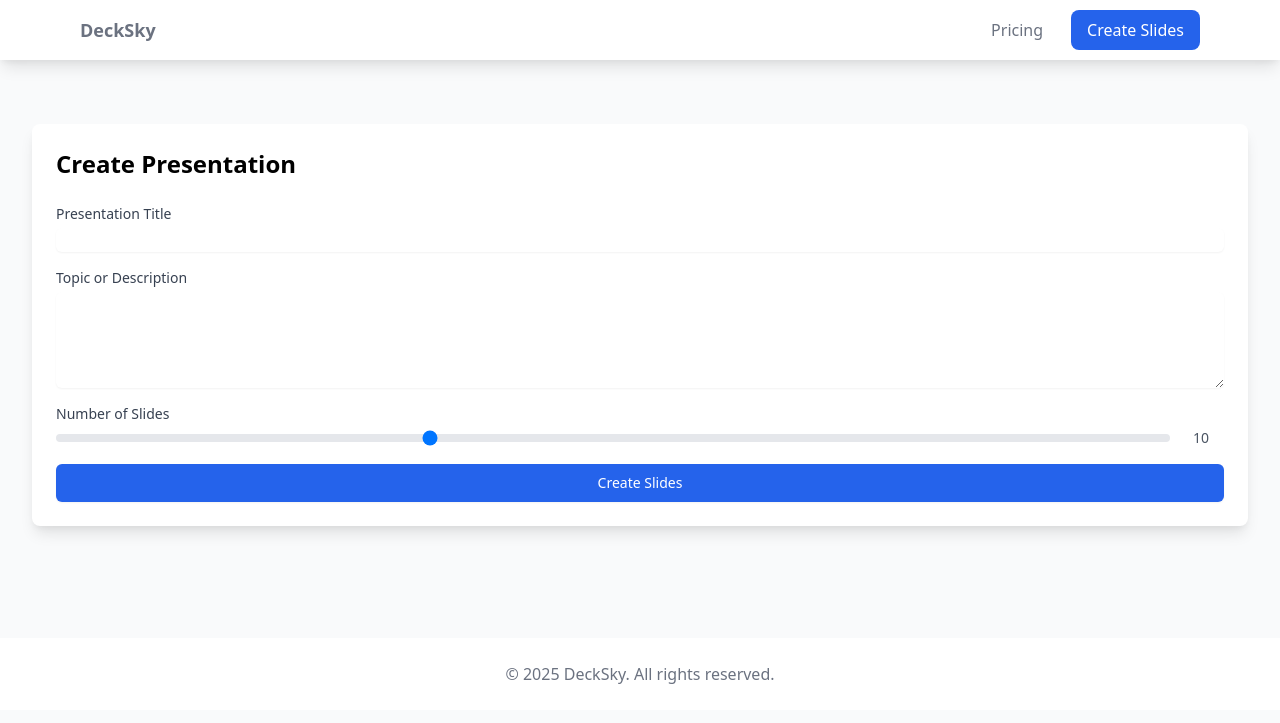
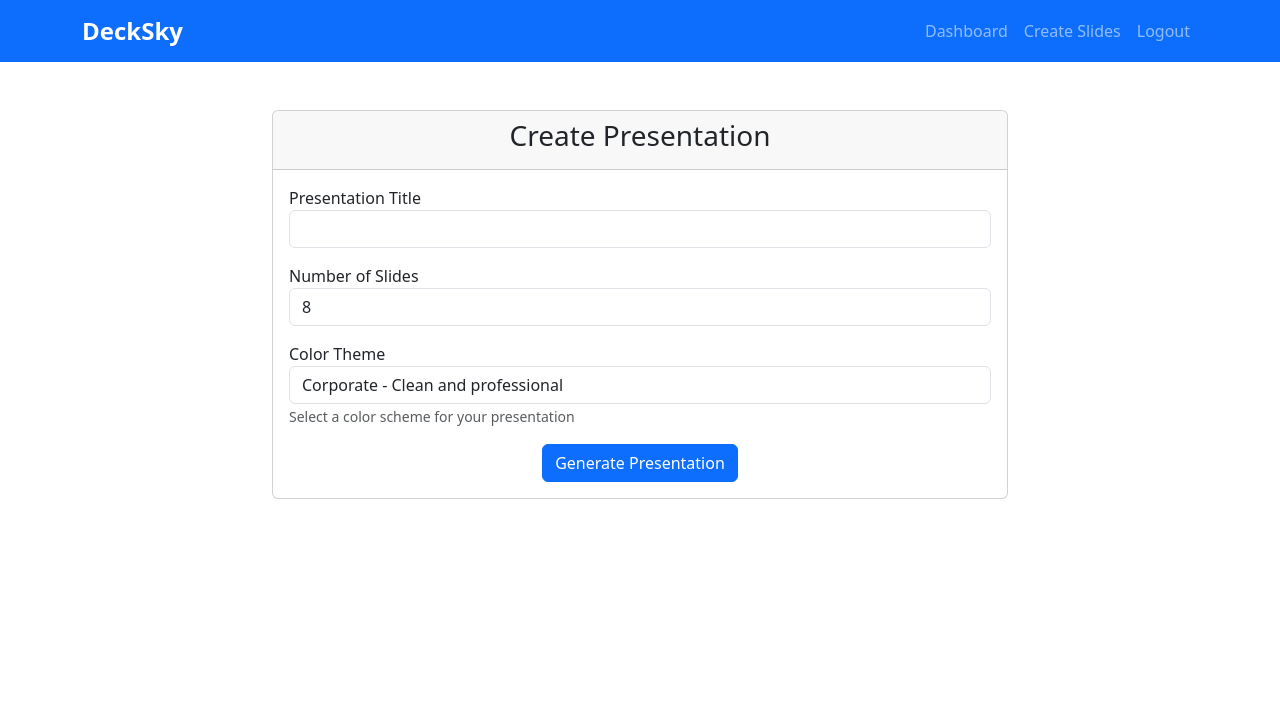
Before and after one commit to techanyday/desksky, a Flask app: page /create-slides in a window 1280 px wide. Shown: the top 723 px of the page. Run offline with Flask 2, Linux system fonts and the light colour scheme; a user stored in the database is signed in.

Commit message:
feat: Add theme selection UI
- Add theme dropdown to create slides form
- Create live theme preview functionality
- Switch from Tailwind to Bootstrap for better styling
- Update form submission to include theme selection
- Add smooth transitions for theme preview updates

```diff
--- a/templates/base.html
+++ b/templates/base.html
@@ -3,40 +3,74 @@
 <head>
     <meta charset="UTF-8">
     <meta name="viewport" content="width=device-width, initial-scale=1.0">
-    <title>DeckSky - AI Slides Generator</title>
-    <link href="https://cdn.jsdelivr.net/npm/tailwindcss@2.2.19/dist/tailwind.min.css" rel="stylesheet">
+    <title>DeckSky - Professional Presentations</title>
+
+    <!-- Bootstrap CSS -->
+    <link href="https://cdn.jsdelivr.net/npm/bootstrap@5.3.0/dist/css/bootstrap.min.css" rel="stylesheet">
+
+    <!-- Custom CSS -->
+    <style>
+        .navbar-brand {
+            font-size: 1.5rem;
+            font-weight: bold;
+        }
+        .theme-preview {
+            transition: all 0.3s ease;
+        }
+        .preview-box {
+            border-radius: 4px;
+            transition: all 0.3s ease;
+        }
+    </style>
 </head>
-<body class="bg-gray-50">
-    <nav class="bg-white shadow-lg">
-        <div class="max-w-6xl mx-auto px-4">
-            <div class="flex justify-between">
-                <div class="flex space-x-7">
-                    <div>
-                        <a href="/" class="flex items-center py-4">
-                            <span class="font-semibold text-gray-500 text-lg">DeckSky</span>
-                        </a>
-                    </div>
-                </div>
-                <div class="flex items-center space-x-3">
-                    <a href="/pricing" class="py-2 px-4 text-gray-500 hover:text-gray-700">Pricing</a>
+<body>
+    <nav class="navbar navbar-expand-lg navbar-dark bg-primary">
+        <div class="container">
+            <a class="navbar-brand" href="/">DeckSky</a>
+            <button class="navbar-toggler" type="button" data-bs-toggle="collapse" data-bs-target="#navbarNav">
+                <span class="navbar-toggler-icon"></span>
+            </button>
+            <div class="collapse navbar-collapse" id="navbarNav">
+                <ul class="navbar-nav ms-auto">
                     {% if current_user.is_authenticated %}
-                        <a href="/create-slides" class="py-2 px-4 bg-blue-600 text-white rounded-lg hover:bg-blue-700">Create Slides</a>
+                    <li class="nav-item">
+                        <a class="nav-link" href="/dashboard">Dashboard</a>
+                    </li>
+                    <li class="nav-item">
+                        <a class="nav-link" href="/create-slides">Create Slides</a>
+                    </li>
+                    <li class="nav-item">
+                        <a class="nav-link" href="/logout">Logout</a>
+                    </li>
                     {% else %}
-                        <a href="/login" class="py-2 px-4 bg-blue-600 text-white rounded-lg hover:bg-blue-700">Sign In</a>
+                    <li class="nav-item">
+                        <a class="nav-link" href="/login">Login</a>
+                    </li>
+                    <li class="nav-item">
+                        <a class="nav-link" href="/register">Register</a>
+                    </li>
                     {% endif %}
-                </div>
+                </ul>
             </div>
         </div>
     </nav>
 
-    <main class="container mx-auto px-4 py-8">
+    <main>
+        {% with messages = get_flashed_messages(with_categories=true) %}
+            {% if messages %}
+                {% for category, message in messages %}
+                    <div class="alert alert-{{ category }} alert-dismissible fade show" role="alert">
+                        {{ message }}
+                        <button type="button" class="btn-close" data-bs-dismiss="alert"></button>
+                    </div>
+                {% endfor %}
+            {% endif %}
+        {% endwith %}
+
         {% block content %}{% endblock %}
     </main>
 
-    <footer class="bg-white mt-12 py-6">
-        <div class="container mx-auto px-4 text-center text-gray-500">
-            <p>&copy; 2025 DeckSky. All rights reserved.</p>
-        </div>
-    </footer>
+    <!-- Bootstrap JS -->
+    <script src="https://cdn.jsdelivr.net/npm/bootstrap@5.3.0/dist/js/bootstrap.bundle.min.js"></script>
 </body>
 </html>
--- a/templates/create_slides.html
+++ b/templates/create_slides.html
@@ -1,80 +1,142 @@
 {% extends "base.html" %}
 
 {% block content %}
-<div class="container mx-auto px-4 py-8">
-    <div class="bg-white rounded-lg shadow-lg p-6">
-        <h1 class="text-2xl font-bold mb-6">Create Presentation</h1>
-
-        <form id="create-slides-form" class="space-y-4">
-            <div>
-                <label for="title" class="block text-sm font-medium text-gray-700">Presentation Title</label>
-                <input type="text" name="title" id="title" required
-                       class="mt-1 block w-full rounded-md border-gray-300 shadow-sm focus:border-blue-500 focus:ring-blue-500">
+<div class="container mt-5">
+    <div class="row justify-content-center">
+        <div class="col-md-8">
+            <div class="card">
+                <div class="card-header">
+                    <h3 class="text-center">Create Presentation</h3>
+                </div>
+                <div class="card-body">
+                    <form id="presentationForm" method="POST">
+                        <div class="form-group mb-3">
+                            <label for="title">Presentation Title</label>
+                            <input type="text" class="form-control" id="title" name="title" required>
                         </div>
 
-            <div>
-                <label for="topic" class="block text-sm font-medium text-gray-700">Topic or Description</label>
-                <textarea name="topic" id="topic" rows="4" required
-                          class="mt-1 block w-full rounded-md border-gray-300 shadow-sm focus:border-blue-500 focus:ring-blue-500"></textarea>
+                        <div class="form-group mb-3">
+                            <label for="numSlides">Number of Slides</label>
+                            <input type="number" class="form-control" id="numSlides" name="numSlides" value="8" min="8" max="15">
                         </div>
 
-            <div>
-                <label for="num_slides" class="block text-sm font-medium text-gray-700">Number of Slides</label>
-                <div class="mt-1 flex items-center space-x-2">
-                    <input type="range" name="num_slides" id="num_slides" min="5" max="20" value="10"
-                           class="w-full h-2 bg-gray-200 rounded-lg appearance-none cursor-pointer">
-                    <span id="num_slides_value" class="text-sm text-gray-600 w-12 text-center">10</span>
+                        <div class="form-group mb-3">
+                            <label for="themeSelect">Color Theme</label>
+                            <select class="form-control" id="themeSelect" name="themeId">
+                                <!-- Themes will be populated via JavaScript -->
+                            </select>
+                            <small class="form-text text-muted">
+                                Select a color scheme for your presentation
+                            </small>
+                        </div>
+
+                        <div class="theme-preview mt-3 mb-3 p-3 rounded" style="display: none;">
+                            <h5>Theme Preview</h5>
+                            <div class="preview-box p-2 mb-2">
+                                <div class="preview-title"></div>
+                                <div class="preview-body"></div>
                             </div>
                         </div>
 
-            <div>
-                <button type="submit" id="submit-btn"
-                        class="w-full flex justify-center py-2 px-4 border border-transparent rounded-md shadow-sm text-sm font-medium text-white bg-blue-600 hover:bg-blue-700 focus:outline-none focus:ring-2 focus:ring-offset-2 focus:ring-blue-500">
-                    Create Slides
-                </button>
+                        <div class="text-center">
+                            <button type="submit" class="btn btn-primary">Generate Presentation</button>
                         </div>
                     </form>
-
-        <div id="loading" class="hidden mt-4">
-            <p class="text-center text-gray-600">Creating your presentation...</p>
+                </div>
+            </div>
         </div>
     </div>
 </div>
 
+<style>
+.theme-preview {
+    border: 1px solid #ddd;
+}
+.preview-box {
+    min-height: 100px;
+}
+.preview-title {
+    font-size: 1.2em;
+    font-weight: bold;
+    margin-bottom: 10px;
+}
+.preview-body {
+    font-size: 1em;
+}
+</style>
+
 <script>
-// Update slide count display
-document.getElementById('num_slides').addEventListener('input', function(e) {
-    document.getElementById('num_slides_value').textContent = e.target.value;
+document.addEventListener('DOMContentLoaded', function() {
+    const themeSelect = document.getElementById('themeSelect');
+    const themePreview = document.querySelector('.theme-preview');
+    const previewBox = document.querySelector('.preview-box');
+    const previewTitle = document.querySelector('.preview-title');
+    const previewBody = document.querySelector('.preview-body');
+
+    // Fetch available themes
+    fetch('/api/themes')
+        .then(response => response.json())
+        .then(data => {
+            data.themes.forEach(theme => {
+                const option = document.createElement('option');
+                option.value = theme.id;
+                option.textContent = `${theme.name} - ${theme.description}`;
+                themeSelect.appendChild(option);
+            });
+        })
+        .catch(error => console.error('Error loading themes:', error));
+
+    // Handle theme selection change
+    themeSelect.addEventListener('change', function() {
+        const selectedTheme = this.value;
+        themePreview.style.display = 'block';
+
+        // Update preview with theme colors
+        fetch('/api/themes')
+            .then(response => response.json())
+            .then(data => {
+                const theme = data.themes.find(t => t.id === selectedTheme);
+                if (theme) {
+                    previewBox.style.backgroundColor = theme.colors.background;
+                    previewTitle.style.color = theme.colors.title_text;
+                    previewBody.style.color = theme.colors.body_text;
+
+                    // Show sample content
+                    previewTitle.textContent = 'Sample Title';
+                    previewBody.innerHTML = '• Sample bullet point<br>• Another bullet point';
+                }
+            });
     });
 
-document.getElementById('create-slides-form').addEventListener('submit', function(e) {
+    // Handle form submission
+    document.getElementById('presentationForm').addEventListener('submit', function(e) {
         e.preventDefault();
 
-    // Show loading state
-    document.getElementById('submit-btn').disabled = true;
-    document.getElementById('submit-btn').innerHTML = 'Creating slides...';
+        const formData = {
+            title: document.getElementById('title').value,
+            num_slides: parseInt(document.getElementById('numSlides').value),
+            theme_id: document.getElementById('themeSelect').value
+        };
 
-    fetch('/create-slides', {
+        fetch('/api/presentations', {
             method: 'POST',
-        body: new FormData(this)
+            headers: {
+                'Content-Type': 'application/json',
+            },
+            body: JSON.stringify(formData)
         })
         .then(response => response.json())
         .then(data => {
-        if (data.success) {
-            // Redirect to the Google Slides presentation
-            window.location.href = data.presentation_url;
+            if (data.url) {
+                window.location.href = data.url;
             } else {
-            alert('Error: ' + data.error);
+                alert('Error creating presentation: ' + (data.error || 'Unknown error'));
             }
         })
         .catch(error => {
             console.error('Error:', error);
-        alert('An error occurred while creating the slides');
-    })
-    .finally(() => {
-        // Reset button state
-        document.getElementById('submit-btn').disabled = false;
-        document.getElementById('submit-btn').innerHTML = 'Create Slides';
+            alert('Error creating presentation');
+        });
     });
 });
 </script>
```
Lines whose indentation alone changed are shown as unchanged.
